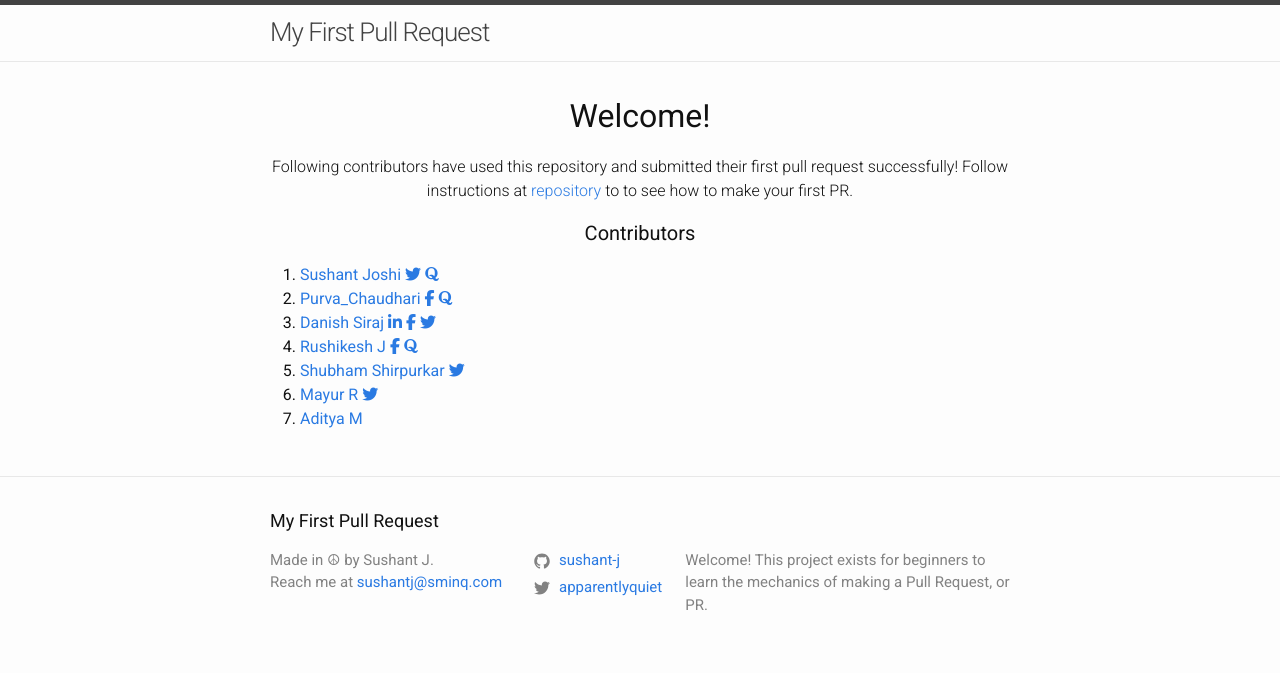
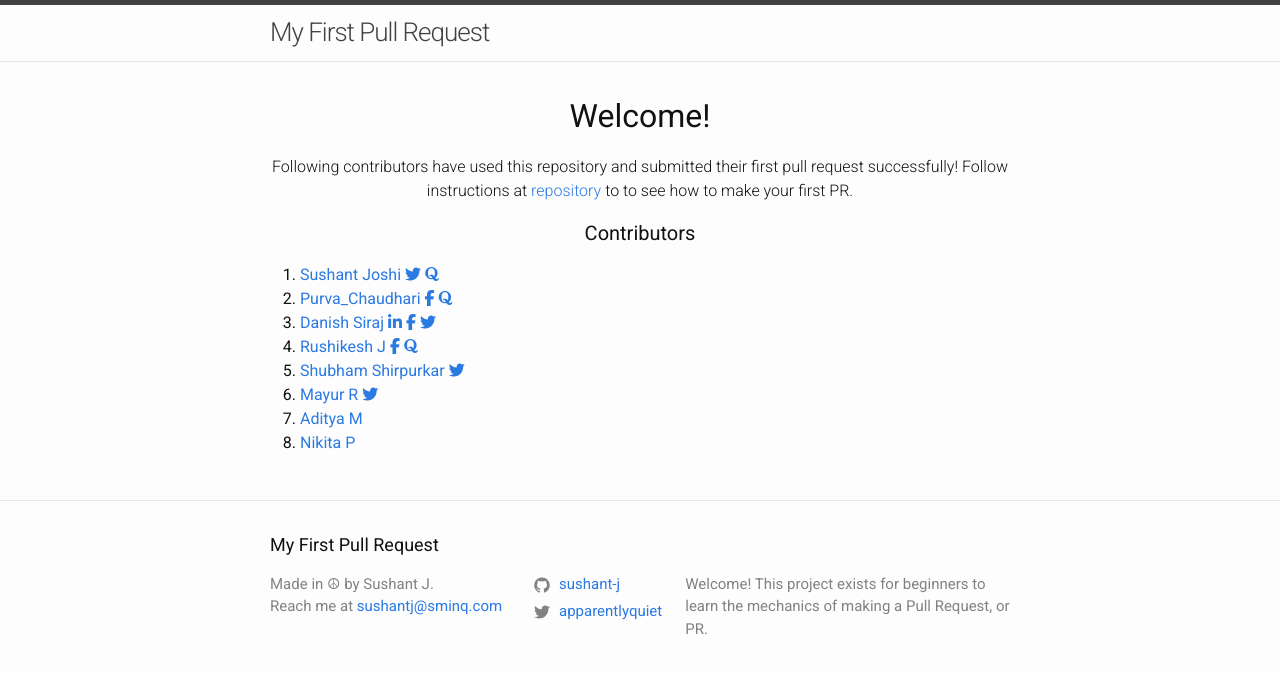
Before and after one commit to sushant-j/my-first-pull-request, a Jekyll site: the page built from index.md, in a window 1280 px wide. Shown: the top 673 px of the page. Built offline with Jekyll 4.4.1, drawn with Linux system fonts in a browser that asks for light colours; nearby versions of some CDN libraries.

Commit message:
Added my name to the list

```diff
--- a/_layouts/home.html
+++ b/_layouts/home.html
@@ -79,5 +79,10 @@ layout: default
         Aditya M
       </a>
     </li>
+	<li>
+		<a href="https://github.com/npanchariya">
+			Nikita P
+		</a>
+	</li>
   </ol>
 </div>
```
